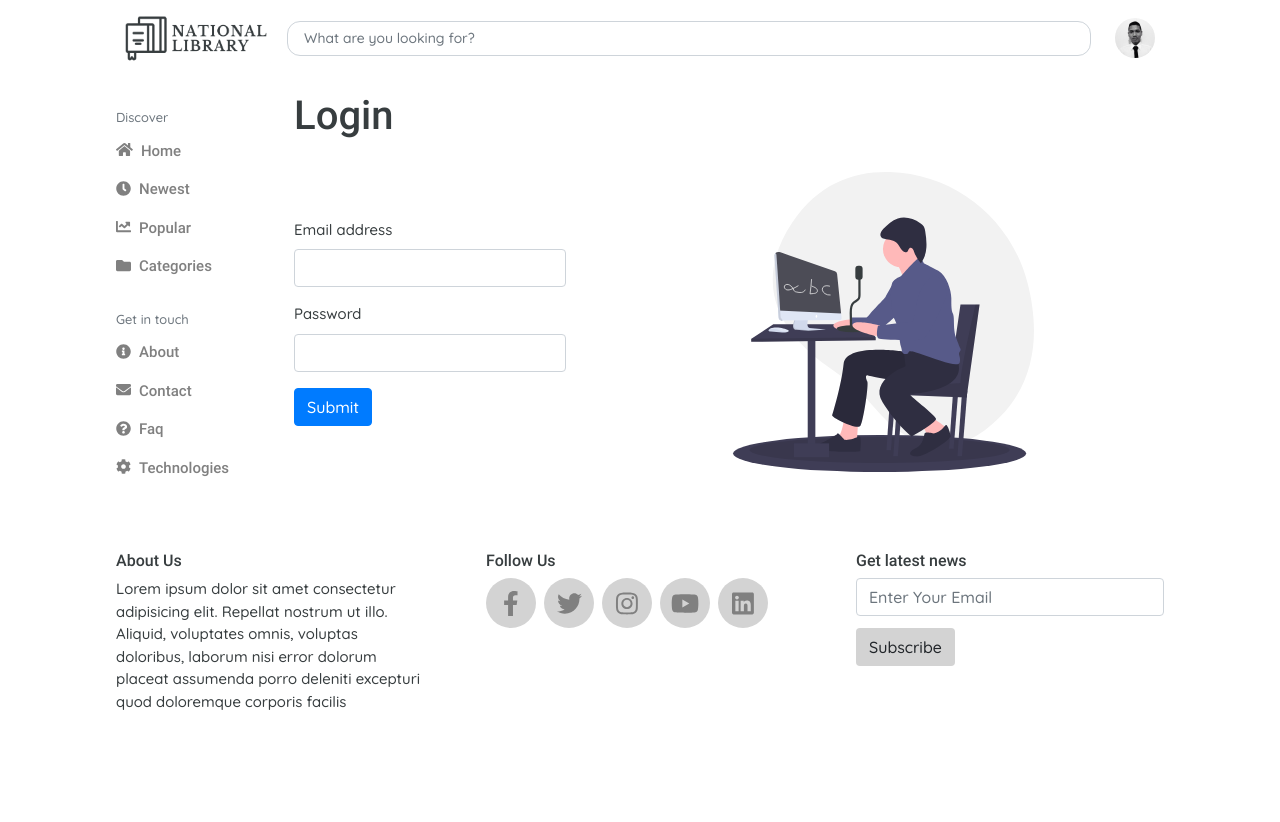
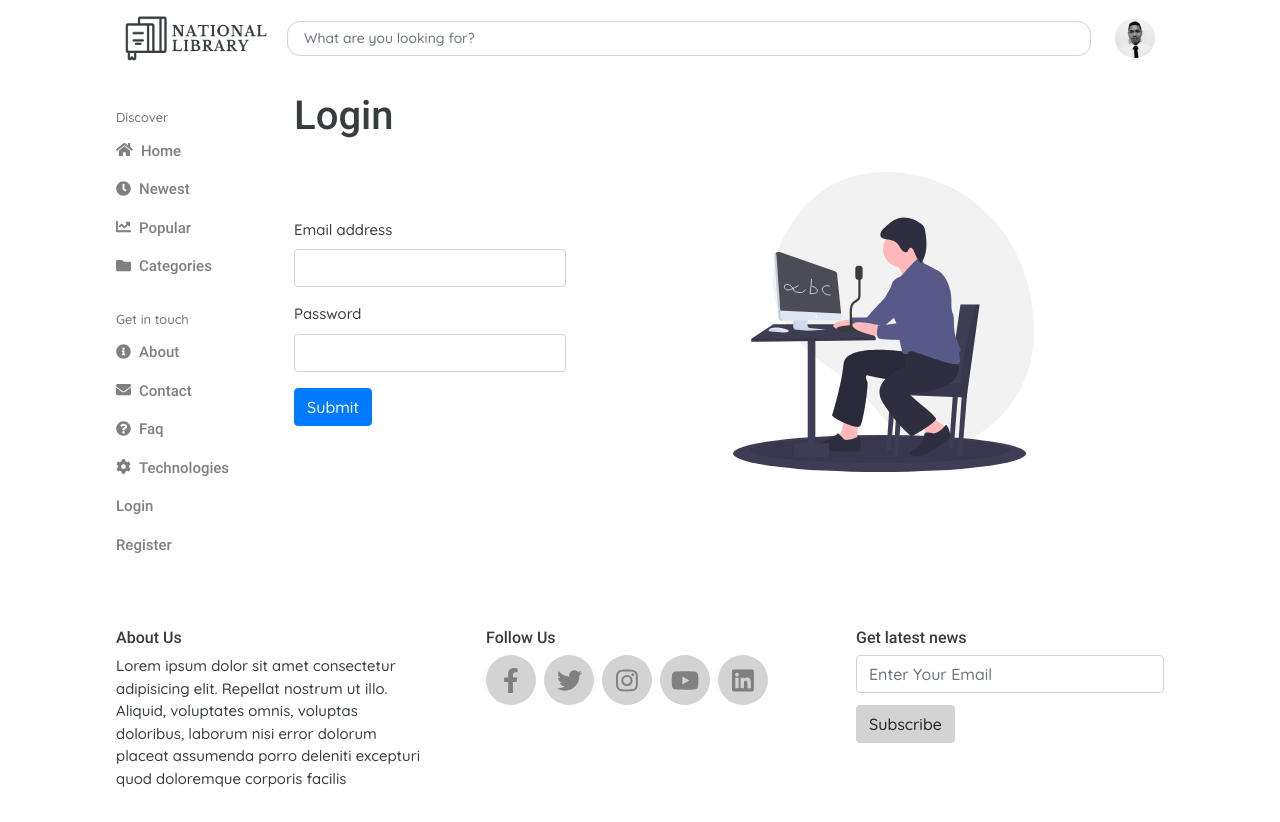
Before and after one commit to danielwetan/leslivres, a React (Create React App) app: page /login in a window 1280 px wide. Before the commit the page ends 800 px from the top, so only its background shows below. Built offline with nearby package versions, Linux system fonts and the light colour scheme; what redux-promise-middleware would draw is missing.

Commit message:
Redirect to home after login

```diff
--- a/src/components/DetailBook/index.js
+++ b/src/components/DetailBook/index.js
@@ -1,4 +1,4 @@
-import React, { Component, useState, useEffect } from 'react'
+import React, { useState } from 'react'
 import Axios from 'axios';
 import { useHistory } from 'react-router-dom';
 
@@ -11,8 +11,7 @@ import {
   Form,
   FormGroup,
   Label,
-  Input,
-  FormText
+  Input
 } from 'reactstrap';
 
 const DetailBook = (props) => {
--- a/src/components/Home/Book.js
+++ b/src/components/Home/Book.js
@@ -1,5 +1,4 @@
 import React from 'react';
-import Img from '../../images/harry-potter.jpg';
 
 import {Link} from 'react-router-dom';
 
--- a/src/components/Home/index.js
+++ b/src/components/Home/index.js
@@ -1,8 +1,8 @@
 import React from 'react';
 import BookLists from '../Home/BookLists'
 import Featured from '../Home/Featured'
-import Popular from '../Home/Popular'
-import Genre from '../Home/Genre'
+// import Popular from '../Home/Popular'
+// import Genre from '../Home/Genre'
 import backgroundImg from '../../images/background/svg/book-lover.svg'
 
 const Home = () => {
--- a/src/components/Login/index.js
+++ b/src/components/Login/index.js
@@ -1,7 +1,7 @@
 import React from 'react';
 import backgroundImg from '../../images/background/svg/speech-to-text.svg';
-import axios from 'axios';
-import { useHistory } from 'react-router-dom';
+// import axios from 'axios';
+import { withRouter } from 'react-router-dom';
 
 import {connect} from 'react-redux';
 import { login } from '../../redux/actions/auth';
@@ -24,7 +24,7 @@ class Login extends React.Component {
     }
     console.log(data);
     this.props.login(data).then(() => {
-      // this.props.history.push("/")
+      this.props.history.push("/")
     })
     // axios({
     //   method: 'POST',
@@ -46,32 +46,32 @@ class Login extends React.Component {
   }
 
   goToHome() {
-    useHistory().push('/')
+    this.props.history.push('/')
   }
 
   // image upload
-  handlePostDefault = (event) => {
-    event.preventDefault();
-    const formData = new FormData();
-    formData.append('name', this.state.name)
-    formData.append('image', this.state.image[0])
-    formData.append('price', this.state.price)
-    formData.append('qty', this.state.qty)
-    axios({
-      method: 'POST',
-      url: 'http://localhost:3000/book',
-      data: formData,
-      headers: {
-        'Content-Type': 'multipart/form-data',
-      }
-    })
-    .then((res) => {
-      console.log(res)
-    })
-    .catch((err) => {
-      console.log(err)
-    })
-  }
+  // handlePostDefault = (event) => {
+  //   event.preventDefault();
+  //   const formData = new FormData();
+  //   formData.append('name', this.state.name)
+  //   formData.append('image', this.state.image[0])
+  //   formData.append('price', this.state.price)
+  //   formData.append('qty', this.state.qty)
+  //   axios({
+  //     method: 'POST',
+  //     url: 'http://localhost:3000/book',
+  //     data: formData,
+  //     headers: {
+  //       'Content-Type': 'multipart/form-data',
+  //     }
+  //   })
+  //   .then((res) => {
+  //     console.log(res)
+  //   })
+  //   .catch((err) => {
+  //     console.log(err)
+  //   })
+  // }
 
   render() {
     // console.log(this.props.auth)
@@ -109,15 +109,20 @@ class Login extends React.Component {
       </div>
     </div>
     </>
-  )
+  );
   }
 }
 
 const mapStateToProps = state => ({
   auth: state.auth
-})
+});
 
-const mapDispatchToProps = { login }
+const mapDispatchToProps = { login };
+
+const routePush = withRouter(Login);
 
 // Hight order component
-export default connect(mapStateToProps, mapDispatchToProps)(Login)
+export default connect(
+  mapStateToProps,
+  mapDispatchToProps
+)(routePush);
--- a/src/components/Navigation/Sidebar/index.js
+++ b/src/components/Navigation/Sidebar/index.js
@@ -75,6 +75,22 @@ function Sidebar(props) {
               </Link>
             </span>
           </li>
+
+          <li class="nav-item">
+            <span class="nav-link sidebar-link">
+              <Link to="/login">
+              <span>Login</span>
+              </Link>
+            </span>
+          </li>
+          <li class="nav-item">
+            <span class="nav-link sidebar-link">
+              <Link to="/register">
+              <span>Register</span>
+              </Link>
+            </span>
+          </li>
+
           </ul>
         </div>
 
```
Also changed, not shown: src/pages/Login.js (+4 -4 lines).
